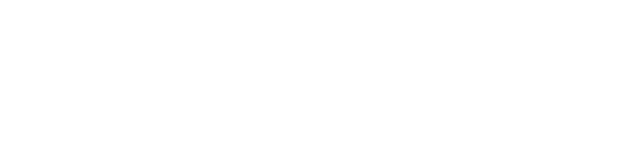
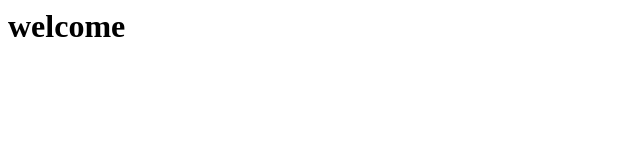
Before and after one commit to kuruvasatya/DummyRepository, a plain HTML site: page index.html in a window 1280 px wide. Shown: the whole page, without its empty margins (0-640 px from the left). Drawn offline with Linux system fonts and the light colour scheme.

Commit message:
heading added

```diff
--- a/index.html
+++ b/index.html
@@ -1,7 +1,7 @@
 <Html>
 	<head>
 	</head>
-
+		<H1> welcome </h1>
 	<body>
 	</body>
 </html>
```
